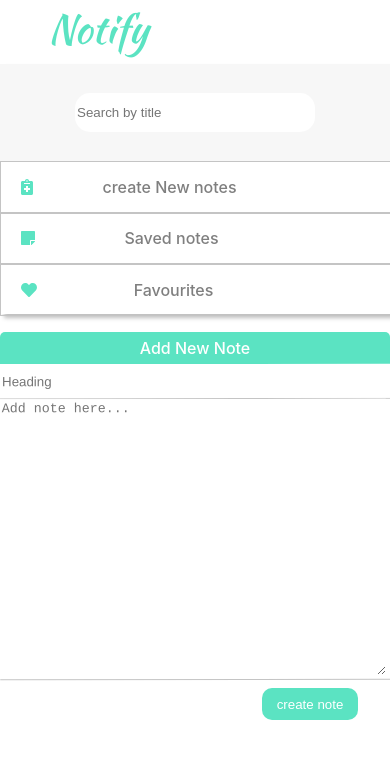
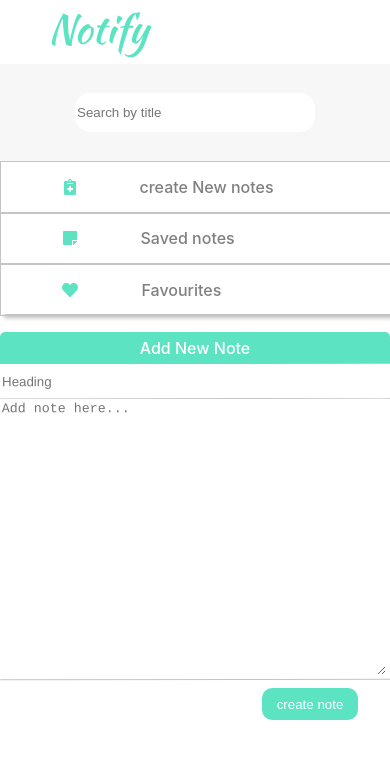
Before and after one commit to courage173/Note, a React (Create React App) app in the folder client/: page / in a window 390 px wide. Shown: the top 758 px of the page. Built offline with nearby package versions, Linux system fonts and the light colour scheme.

Commit message:
serving fontend from react built file

```diff
--- a/client/src/components/post-note/index.js
+++ b/client/src/components/post-note/index.js
@@ -43,7 +43,7 @@ const PostNote = (props) => {
     return (
         <div className='post-note-wrapper'>
             <div className='post-note-title'>Add New Note</div>
-            {posted ? <div>your note is avalaible at <a href={`/note/${id}`}>www.localhost:3000/{id}</a></div> : null}
+            {posted ? <div>your note is avalaible at <a href={`/note/${id}`}>https//notify-app.herokuapp.com/{id}</a></div> : null}
             <div className='main-note-wrapper'>
                 <div className='post-note-heading'>
                     <input
--- a/client/src/components/post-note/postNoteStyle.css
+++ b/client/src/components/post-note/postNoteStyle.css
@@ -80,4 +80,7 @@ button{
     .post-note-wrapper{
         margin-left: 0;
     }
+    .post-note-heading {
+        border-bottom: 1px solid #C4C4C4
+    }
 }
--- a/client/src/components/sidebar/sidebarStyle.css
+++ b/client/src/components/sidebar/sidebarStyle.css
@@ -71,8 +71,17 @@
         width: 100%;
         margin-top: 0;
     }
+    .sidebar-title-container {
+        display: block;
+    }
     .sidebar-top-wrap , .sidebar-btm-columns
         {
         width: 100%;
     }
+    .sidebar-btm-columns {
+        justify-content: center;
+    }
+    .sidebar-title-container a {
+        margin-left: 4rem;
+    }
 }
```
Also changed, not shown: 2 other files (tests, documents, lock files or other folders).
